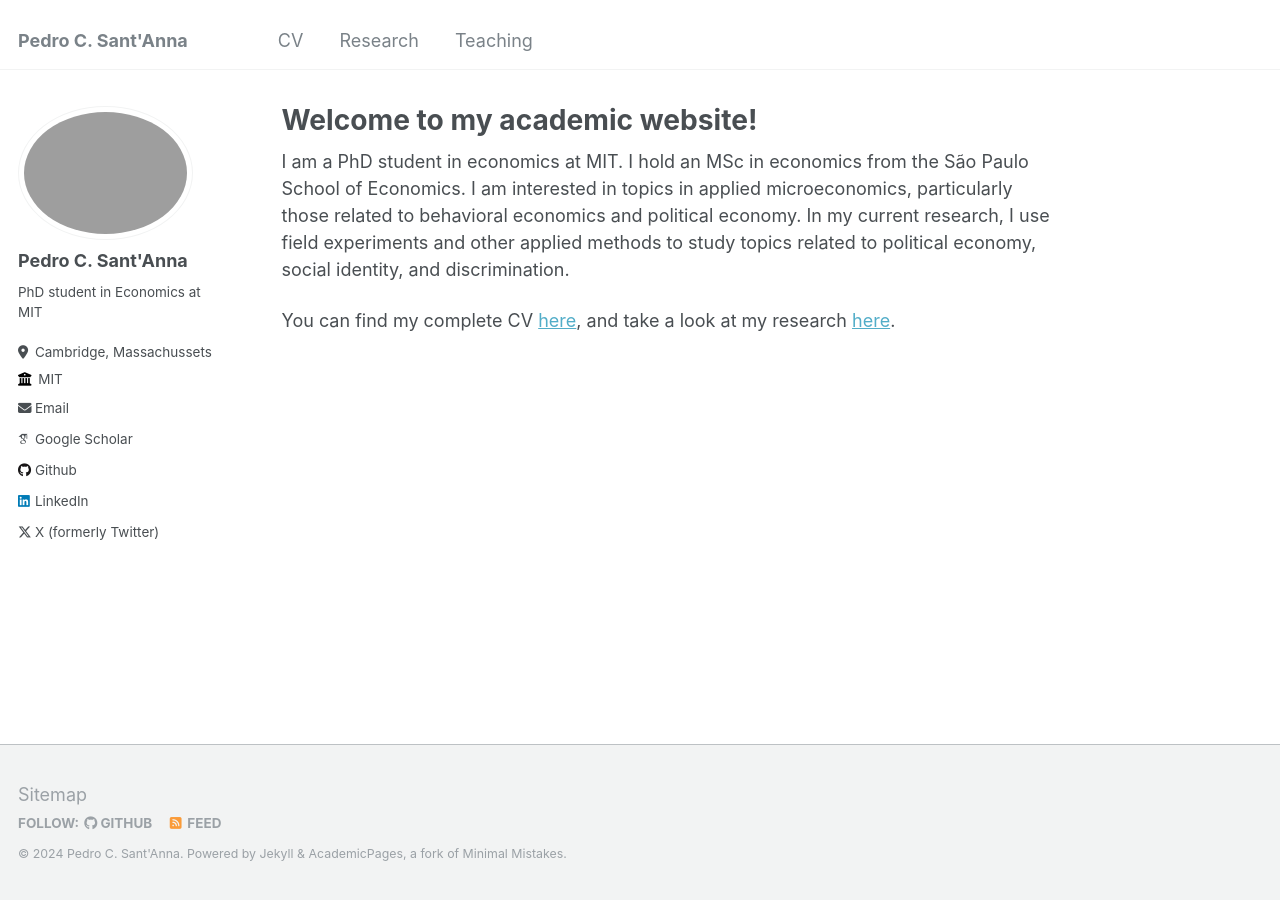
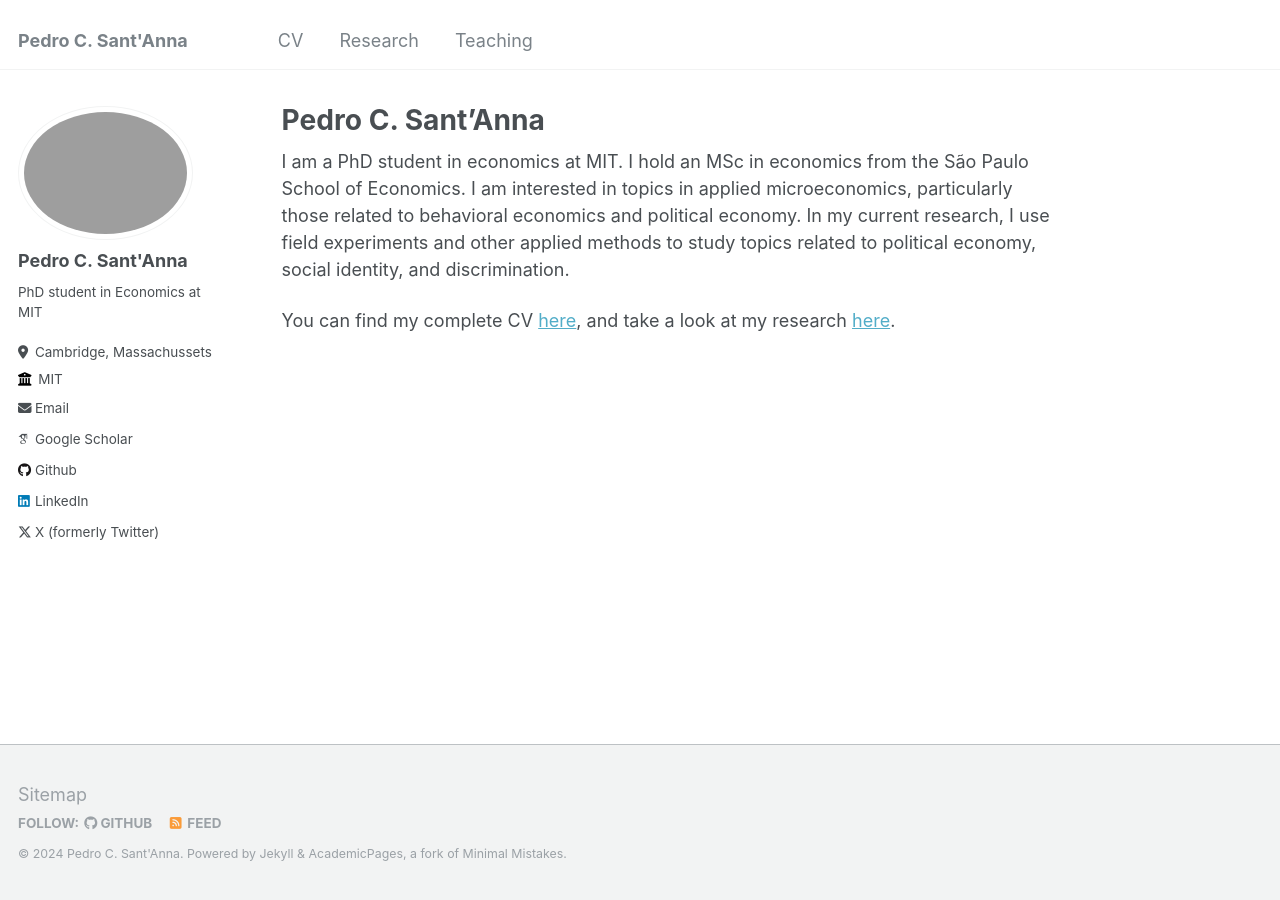
Before and after one commit to pedrosant-anna/pedrosant-anna.github.io, a Jekyll site: the page built from _pages/about.md, in a window 1280 px wide. Built offline with Jekyll 4.4.1, drawn with Linux system fonts in a browser that asks for light colours; some web fonts are replaced.

Commit message:
Update about.md

```diff
--- a/_pages/about.md
+++ b/_pages/about.md
@@ -1,6 +1,6 @@
 ---
 permalink: /
-title: "Welcome to my academic website!"
+title: "Pedro C. Sant'Anna"
 author_profile: true
 redirect_from:
   - /about/
```
